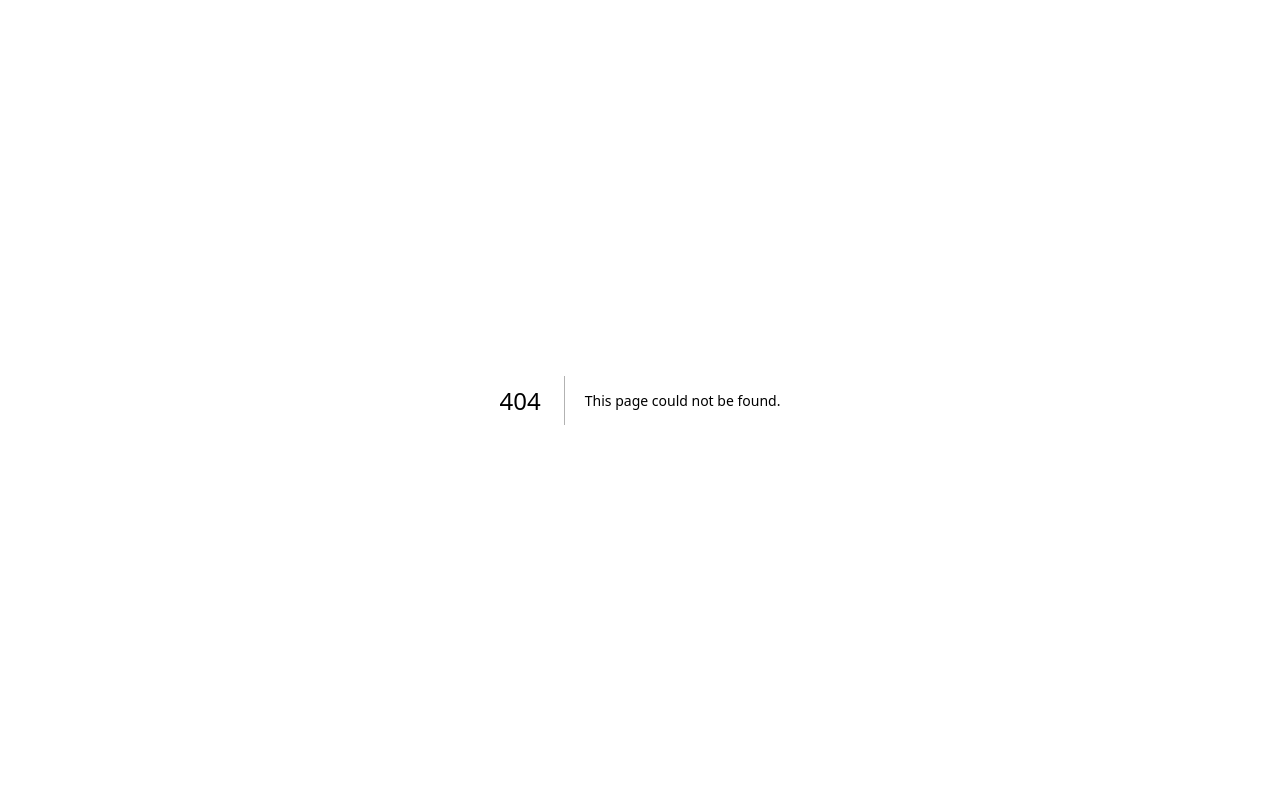
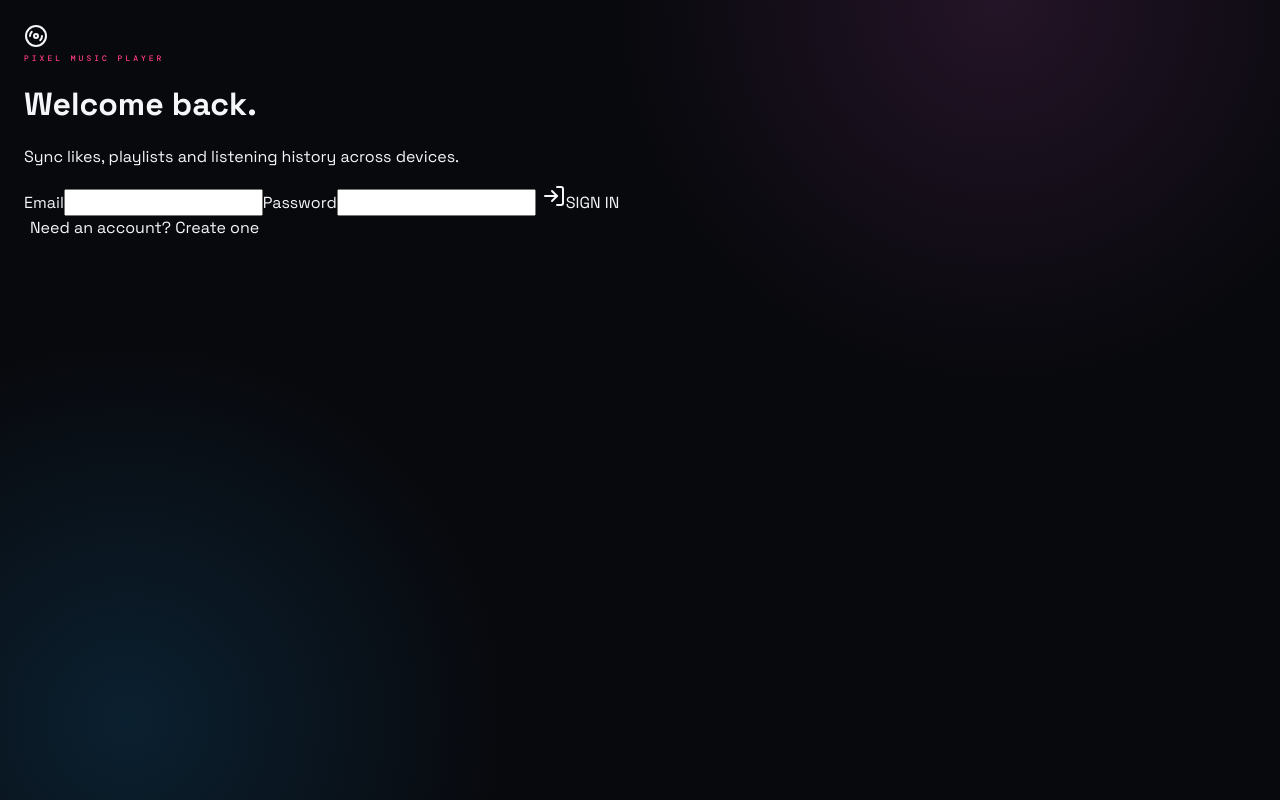
Before and after one commit to jaymit1603/Pixel-Music-Player, a Next.js app: page /auth in a window 1280 px wide. Before the commit this address had no page. Built offline with nearby package versions, Linux system fonts and the light colour scheme; no server answers.

Commit message:
feat: add auth, database schema and search API

```diff
--- /dev/null
+++ b/app/auth/page.tsx
@@ -0,0 +1,4 @@
+'use client';import{FormEvent,useState}from'react';import{createClient}from'@/lib/supabase/client';import{Disc3,LogIn,UserPlus}from'lucide-react';
+export default function AuthPage(){const supabase=createClient();const[mode,setMode]=useState<'login'|'signup'>('login');const[email,setEmail]=useState('');const[password,setPassword]=useState('');const[message,setMessage]=useState('');
+async function submit(e:FormEvent){e.preventDefault();if(!supabase){setMessage('Demo mode: add Supabase variables to .env.local to enable accounts.');return}setMessage('');const r=mode==='login'?await supabase.auth.signInWithPassword({email,password}):await supabase.auth.signUp({email,password});if(r.error)setMessage(r.error.message);else setMessage(mode==='login'?'Signed in. Return to the player.':'Account created. Check your email if confirmation is enabled.')}
+return <main className="auth-page"><div className="auth-card"><div className="auth-logo"><Disc3/></div><p className="eyebrow">PIXEL MUSIC PLAYER</p><h1>{mode==='login'?'Welcome back.':'Create your space.'}</h1><p className="auth-copy">Sync likes, playlists and listening history across devices.</p><form onSubmit={submit}><label>Email<input type="email" required value={email} onChange={e=>setEmail(e.target.value)}/></label><label>Password<input type="password" required minLength={6} value={password} onChange={e=>setPassword(e.target.value)}/></label><button className="auth-submit" type="submit">{mode==='login'?<LogIn/>:<UserPlus/>}{mode==='login'?'SIGN IN':'CREATE ACCOUNT'}</button></form>{message&&<p className="auth-message">{message}</p>}<button className="auth-switch" onClick={()=>setMode(mode==='login'?'signup':'login')}>{mode==='login'?'Need an account? Create one':'Already have an account? Sign in'}</button></div></main>}
```
